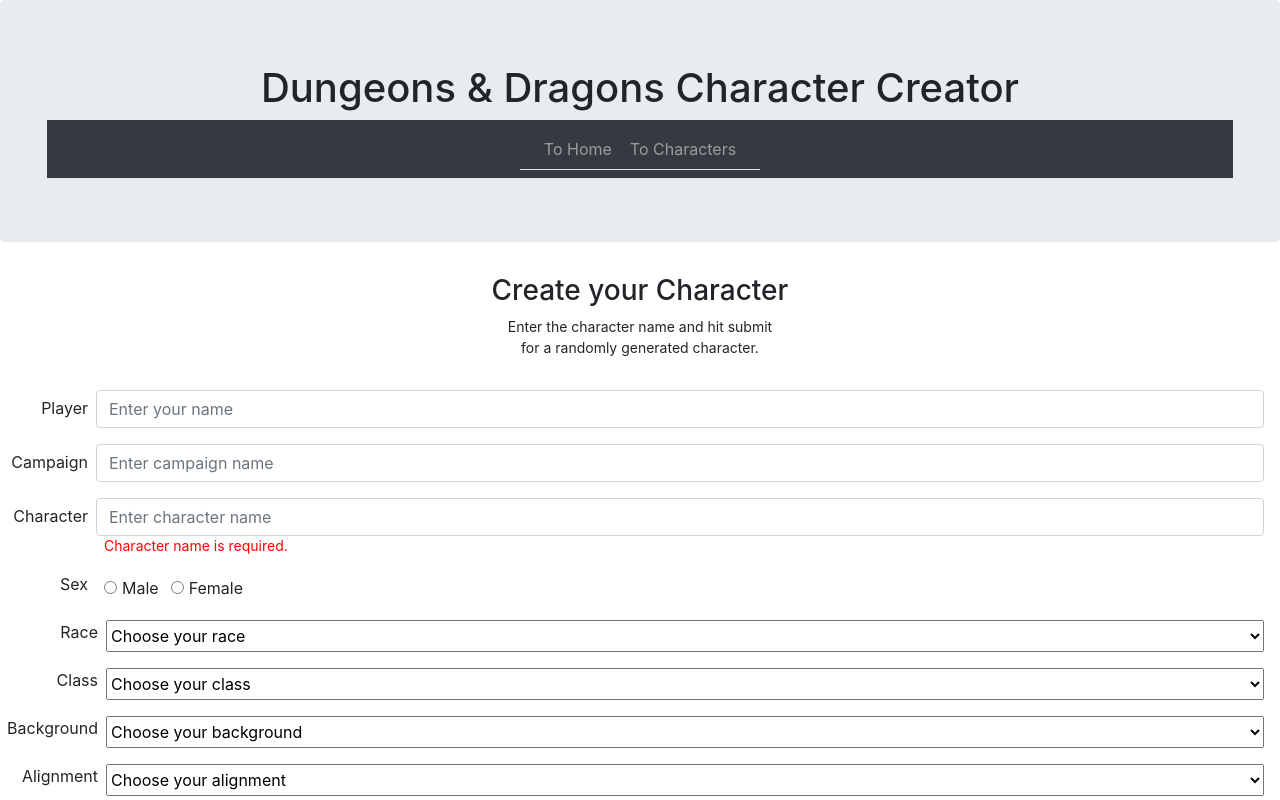
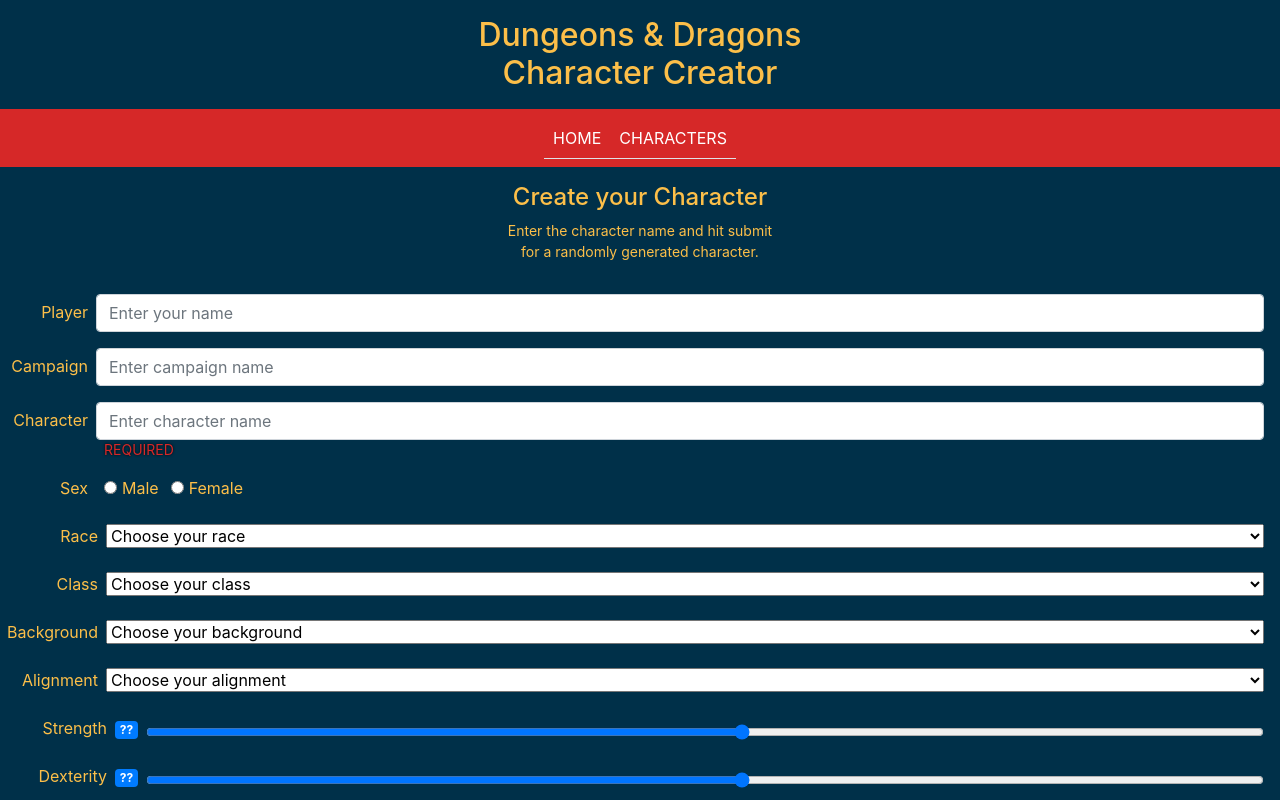
Before and after one commit to alisoftengine/dndcc, a React (Create React App) app: page / in a window 1280 px wide. Shown: the top 800 px of the page. Built offline with nearby package versions, Linux system fonts and the light colour scheme.

Commit message:
Added colors

```diff
--- a/src/App.css
+++ b/src/App.css
@@ -2,10 +2,6 @@
    text-align: center;
 }
 
-.App-header {
-   background-color: #282c34;
+main {
+   margin: 1rem 1rem 3rem;
 }
-
-main {
-   margin: 1rem;
-}
--- a/src/Components/Header.js
+++ b/src/Components/Header.js
@@ -1,17 +1,16 @@
 import Navigation from './Navigation';
-import { Jumbotron } from 'react-bootstrap';
 import '../Styles/Header.css';
 
 export default function Header() {
    return (
-      <Jumbotron>
-         <div className='container-fluid'>
-            <div className='header'>
-               <h1>Dungeons & Dragons Character Creator</h1>
-            </div>
-            <Navigation />
-         </div>
-      </Jumbotron>
+      <header>
+         <h1>
+            Dungeons & Dragons
+            <br />
+            Character Creator
+         </h1>
+         <Navigation />
+      </header>
    );
 }
 
--- a/src/Components/Landing.js
+++ b/src/Components/Landing.js
@@ -211,7 +211,7 @@
                   value={character.name}
                   onChange={handleChange}
                />
-               <Form.Text>Character name is required.</Form.Text>
+               <Form.Text>REQUIRED</Form.Text>
             </Form.Group>
 
             <Form.Group className='sex-container'>
--- a/src/Components/Navigation.js
+++ b/src/Components/Navigation.js
@@ -3,21 +3,15 @@
 
 export default function Navigation() {
    return (
-      <div className='navigation'>
-         <Navbar variant='dark' bg='dark' className='justify-content-center'>
-            <Nav variant='tabs'>
-               <div className='container-fluid' id='links'>
-                  <ul className='navbar-nav'>
-                     <Nav.Item className='nav-item'>
-                        <Nav.Link href='/'>To Home</Nav.Link>
-                     </Nav.Item>
-                     <Nav.Item className='nav-item'>
-                        <Nav.Link href='/characters'>To Characters</Nav.Link>
-                     </Nav.Item>
-                  </ul>
-               </div>
-            </Nav>
-         </Navbar>
-      </div>
+      <Navbar className='justify-content-center'>
+         <Nav variant='tabs'>
+            <Nav.Item>
+               <Nav.Link href='/'>HOME</Nav.Link>
+            </Nav.Item>
+            <Nav.Item>
+               <Nav.Link href='/characters'>CHARACTERS</Nav.Link>
+            </Nav.Item>
+         </Nav>
+      </Navbar>
    );
 }
--- a/src/Styles/Header.css
+++ b/src/Styles/Header.css
@@ -1,3 +1,4 @@
-.header {
-   /* background-color: aquamarine; */
+header h1 {
+   font-size: 2rem;
+   margin: 1rem 0;
 }
--- a/src/Styles/Landing.css
+++ b/src/Styles/Landing.css
@@ -1,3 +1,7 @@
+.create-header {
+   font-size: 1.5rem;
+}
+
 .create-header + .form-text {
    margin-bottom: 2rem;
 }
@@ -46,24 +50,25 @@
 }
 
 .character-name-container .form-text {
-   color: red;
+   color: var(--accent);
+   text-shadow: 0 0 3px black;
    grid-row: 2 / span 1;
    justify-self: start;
    margin-left: 0.5rem;
 }
 
-.sex-container,
-.dropdown-container {
-   align-self: start;
-}
-
 .sex-container .sex-options {
    display: flex;
+   align-self: start;
    margin-left: 0.5rem;
 }
 
 .dropdown-container {
    grid-template-columns: 90px 1fr;
+}
+
+.dropdown-container select {
+   align-self: start;
 }
 
 .range-container {
--- a/src/Styles/Navigation.css
+++ b/src/Styles/Navigation.css
@@ -1,8 +1,7 @@
-/* .nav-bar {
-   display: flex;
-   flex-direction: row;
-   justify-items: end;
-} */
+.navbar {
+   background-color: var(--accent);
+}
 
-#links {
+.navbar-nav .nav-item .nav-link {
+   color: white;
 }
--- a/src/index.css
+++ b/src/index.css
@@ -1,5 +1,11 @@
+:root {
+   --accent: #d62828;
+   --fg: #fcbf49;
+   --bg: #003049;
+}
+
 body {
+   color: var(--fg);
+   background-color: var(--bg);
    margin: 0;
-   -webkit-font-smoothing: antialiased;
-   -moz-osx-font-smoothing: grayscale;
 }
--- a/src/index.js
+++ b/src/index.js
@@ -1,8 +1,8 @@
 import React from 'react';
 import ReactDOM from 'react-dom';
 
+import 'bootstrap/dist/css/bootstrap.min.css';
 import './index.css';
-import 'bootstrap/dist/css/bootstrap.min.css';
 
 import App from './App';
 import reportWebVitals from './reportWebVitals';
```
